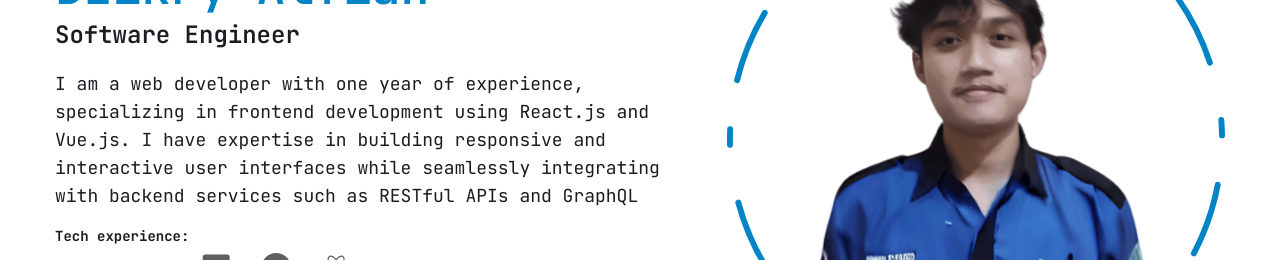
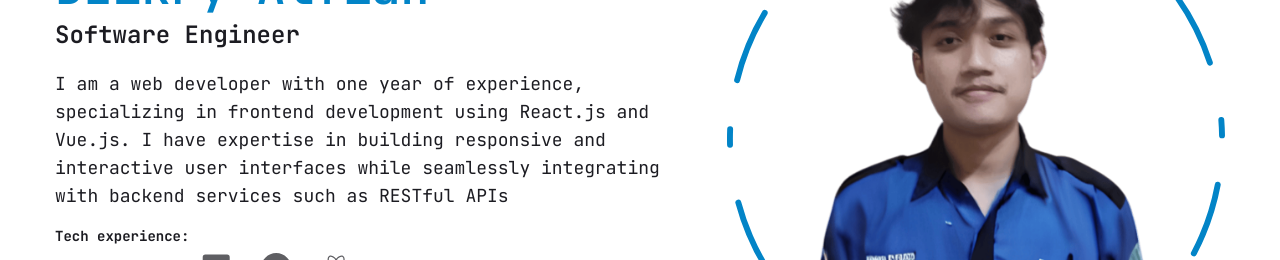
Before and after one commit to dzikryalfian14/personal-portofolio, a Next.js app: page / in a window 1280 px wide. Shown: the part 274-534 px from the top of the page. Built offline with nearby package versions, Linux system fonts and the light colour scheme.

Commit message:
update : adjusting alignment to justify

```diff
--- a/app/page.tsx
+++ b/app/page.tsx
@@ -16,12 +16,12 @@ const Home = () => {
           <div className="text-center lg:text-left order-2 lg:order-none">
             <h2 className="h2 text-sky-600 mb-2">Dzikry Alfian</h2>
             <span className="h3">Software Engineer</span>
-            <p className="text-primary mt-4 dark:text-white leading-relaxed text-sm text-center lg:text-left lg:mr-14 text-md md:text-lg">
+            <p className="text-primary mt-4 dark:text-white leading-relaxed text-sm text-justify lg:text-left lg:mr-14 text-md md:text-lg">
               I am a web developer with one year of experience,
               specializing in frontend development using React.js and Vue.js.
               I have expertise in building responsive and interactive user interfaces
               while seamlessly integrating with backend services
-              such as RESTful APIs and GraphQL
+              such as RESTful APIs
             </p>
 
             {/* Tech yang disukai */}
```
